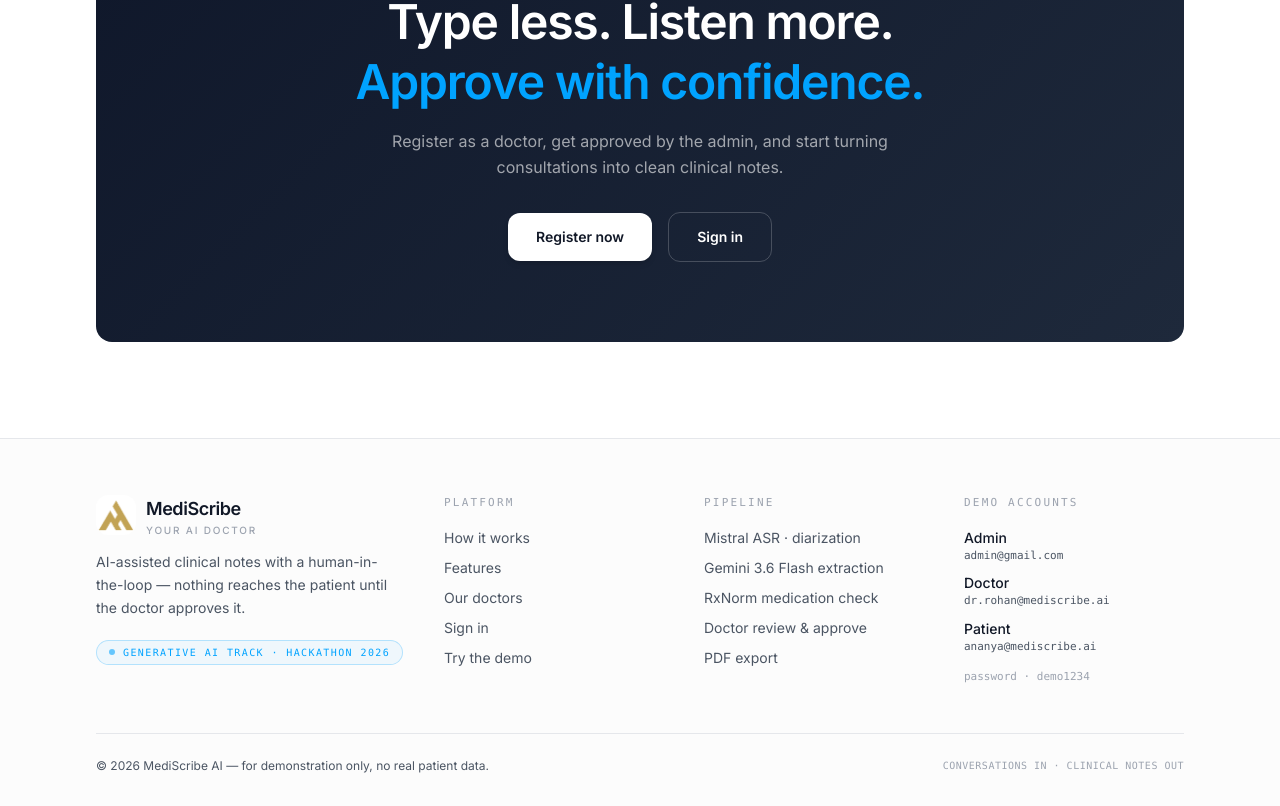
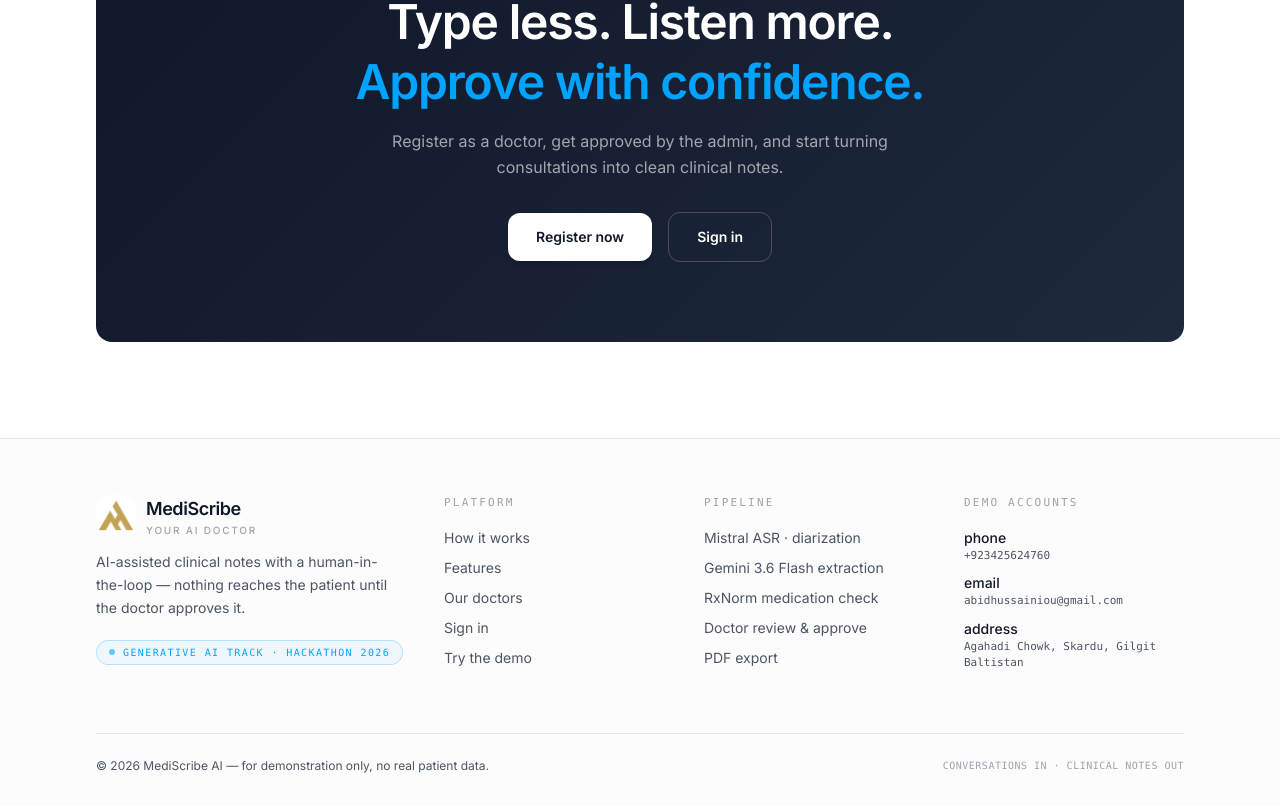
Before and after one commit to xoralife/mediscribe-ai, a Next.js app: page / in a window 1280 px wide. Shown: the part 3040-3846 px from the top of the page. Built offline with nearby package versions, Linux system fonts and the light colour scheme; no server answers.

Commit message:
add contect on footer and add doctor overview component

```diff
--- a/app/page.tsx
+++ b/app/page.tsx
@@ -370,16 +370,16 @@ export default function LandingPage() {
               <p className="font-mono text-[11px] uppercase tracking-[0.2em] text-ink-muted">Demo accounts</p>
               <ul className="mt-4 space-y-2.5 text-sm">
                 {[
-                  { role: "Admin", email: "admin@gmail.com" },
-                  { role: "Doctor", email: "dr.rohan@mediscribe.ai" },
-                  { role: "Patient", email: "ananya@mediscribe.ai" },
+                  { role: "phone", email: "+923425624760" },
+                  { role: "email", email: "abidhussainiou@gmail.com" },
+                  { role: "address", email: "Agahadi Chowk, Skardu, Gilgit Baltistan" },
                 ].map((a) => (
                   <li key={a.role}>
                     <p className="text-ink font-medium">{a.role}</p>
                     <p className="font-mono text-[11px] text-ink-soft">{a.email}</p>
                   </li>
                 ))}
-                <li className="pt-1 font-mono text-[11px] text-ink-muted">password · demo1234</li>
+                <li className="pt-1 font-mono text-[11px] text-ink-muted"></li>
               </ul>
             </div>
           </div>
--- a/components/doctor-overview.tsx
+++ b/components/doctor-overview.tsx
@@ -106,9 +106,7 @@ export function DoctorOverview() {
             <TabButton active={tab === "recent"} onClick={() => setTab("recent")}>
               Recent Sessions
             </TabButton>
-            <TabButton active={tab === "upcoming"} onClick={() => setTab("upcoming")}>
-              Upcoming Appointments
-            </TabButton>
+
           </div>
 
           {/* Recent sessions */}
```
